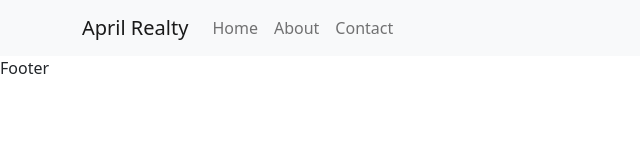
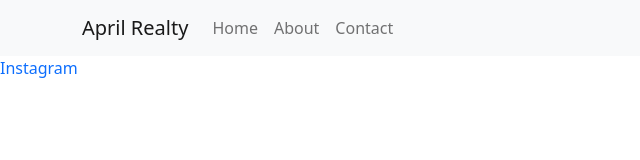
Before and after one commit to essbee808/april-realty, a React (Create React App) app: page / in a window 1280 px wide. Shown: the top 160 px of the page, without its empty margins (0-640 px from the left). Built offline with nearby package versions, Linux system fonts and the light colour scheme.

Commit message:
Create divs and add social links

```diff
--- a/src/components/footer/Footer.jsx
+++ b/src/components/footer/Footer.jsx
@@ -2,7 +2,13 @@ import React from 'react'
 
 const Footer = () => {
   return (
-    <div>Footer</div>
+    <footer>
+      <div className="footer_socials">
+        <a href="https://www.instagram.com/aprilrealty" target="_blank">Instagram</a>
+        <a href=""></a>
+
+      </div>
+    </footer>
   )
 }
 
```
